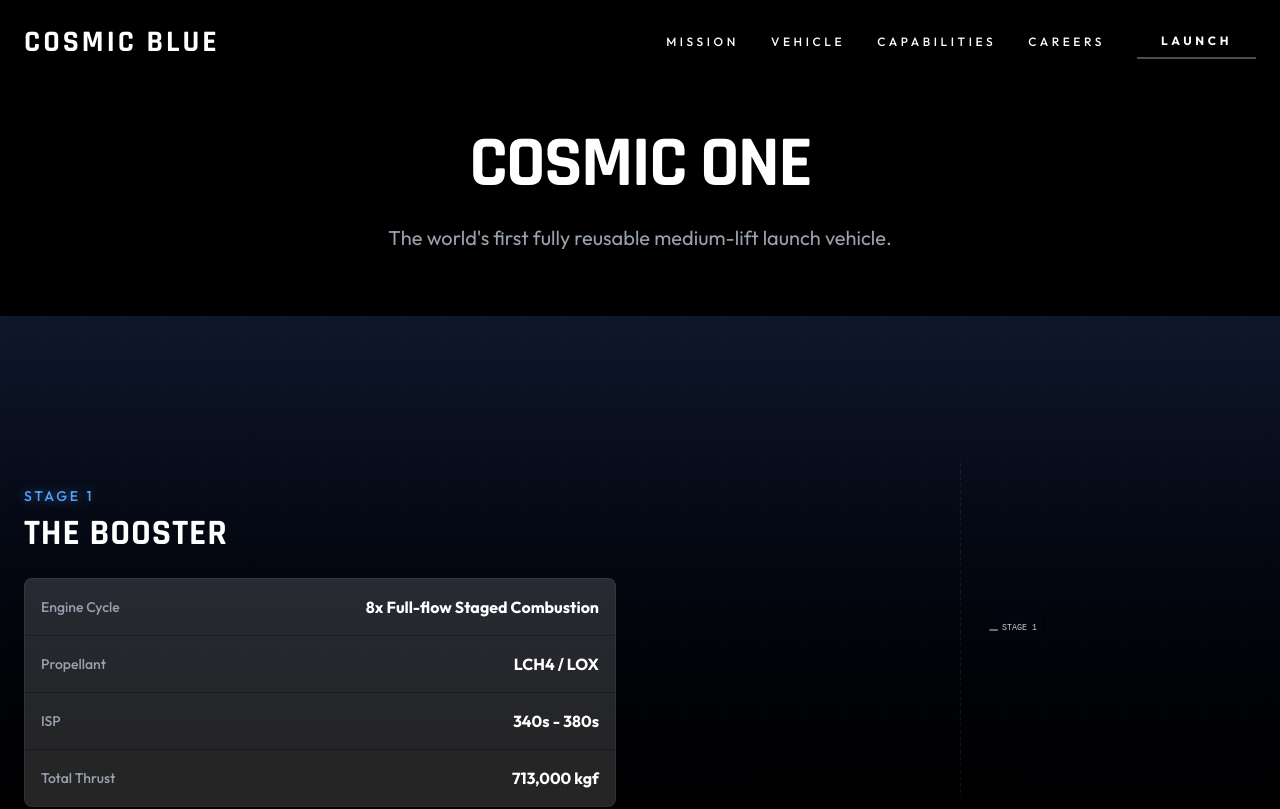
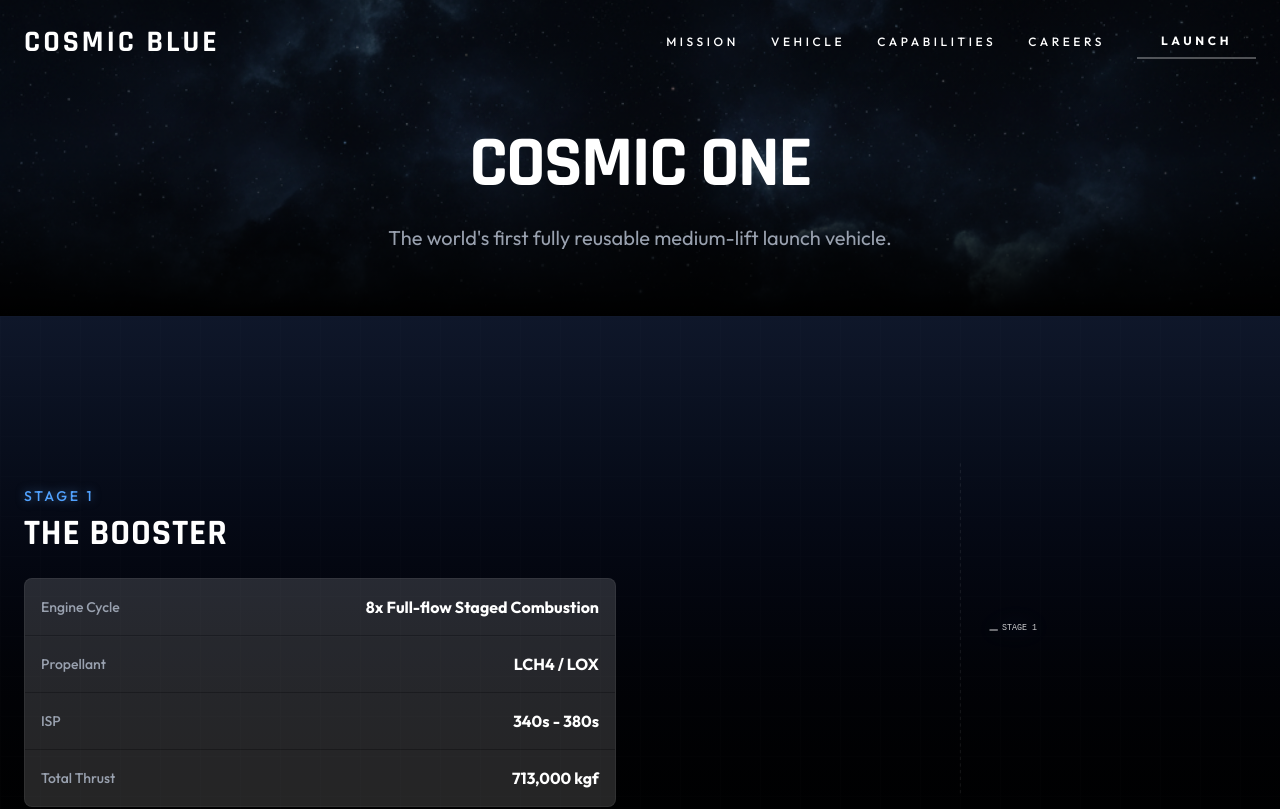
Before and after one commit to Ashwin-07-03/Cosmic-Blue, a Next.js app: page /vehicle in a window 1280 px wide. Shown: the top 809 px of the page. Built offline with nearby package versions, Linux system fonts and the light colour scheme.

Commit message:
Add background image to Vehicle page hero

```diff
--- a/src/app/vehicle/page.tsx
+++ b/src/app/vehicle/page.tsx
@@ -11,8 +11,16 @@ export default function VehiclePage() {
             <Navbar />
 
             {/* Hero / Intro for Vehicle Page */}
-            <section className="relative pt-32 pb-16 px-6">
-                <div className="container mx-auto text-center">
+            <section className="relative pt-32 pb-16 px-6 overflow-hidden">
+                <div className="absolute inset-0 z-0">
+                    <img
+                        src="/images/deep_space_background.png"
+                        alt="Deep Space Background"
+                        className="w-full h-full object-cover opacity-60"
+                    />
+                    <div className="absolute inset-0 bg-gradient-to-b from-black/20 via-transparent to-black" />
+                </div>
+                <div className="container mx-auto text-center relative z-10">
                     <motion.h1
                         initial={{ opacity: 0, y: 20 }}
                         animate={{ opacity: 1, y: 0 }}
```
